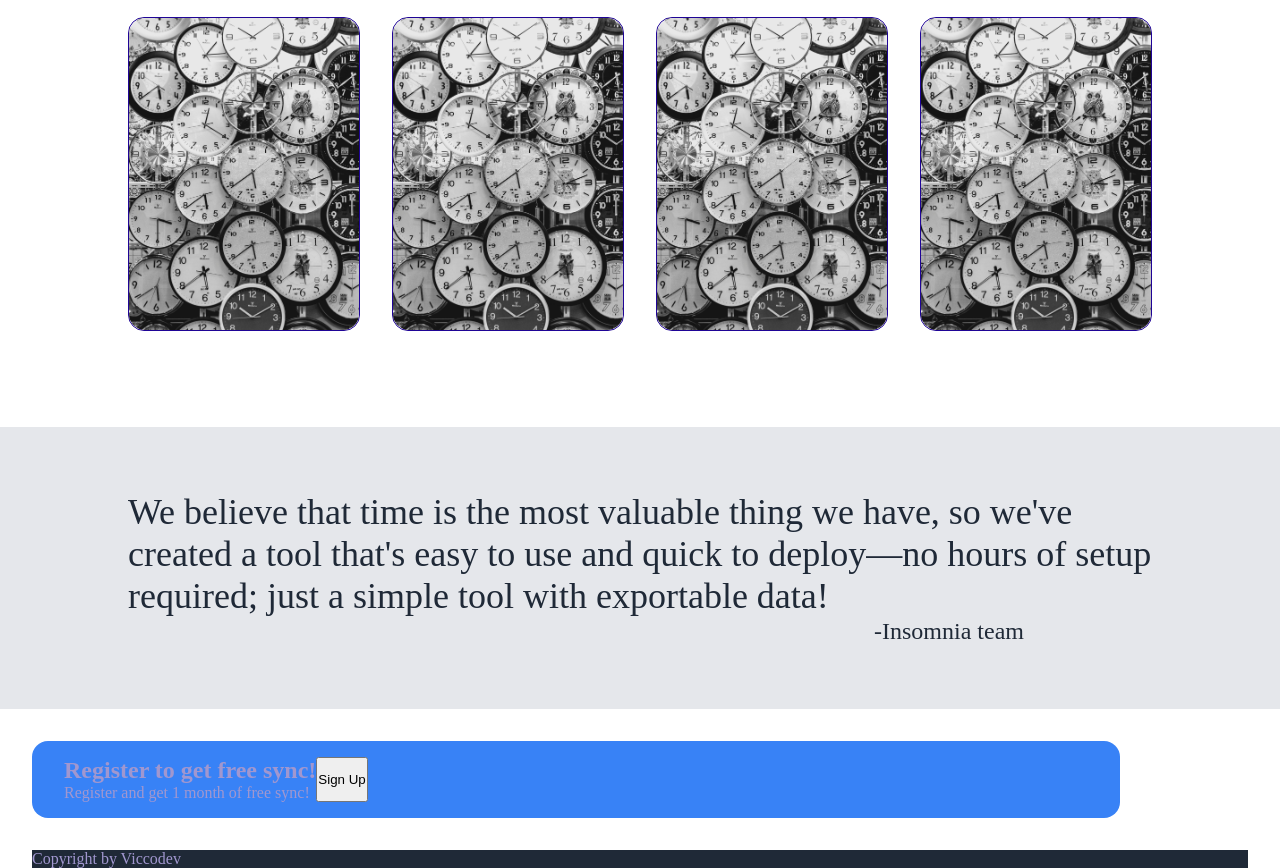
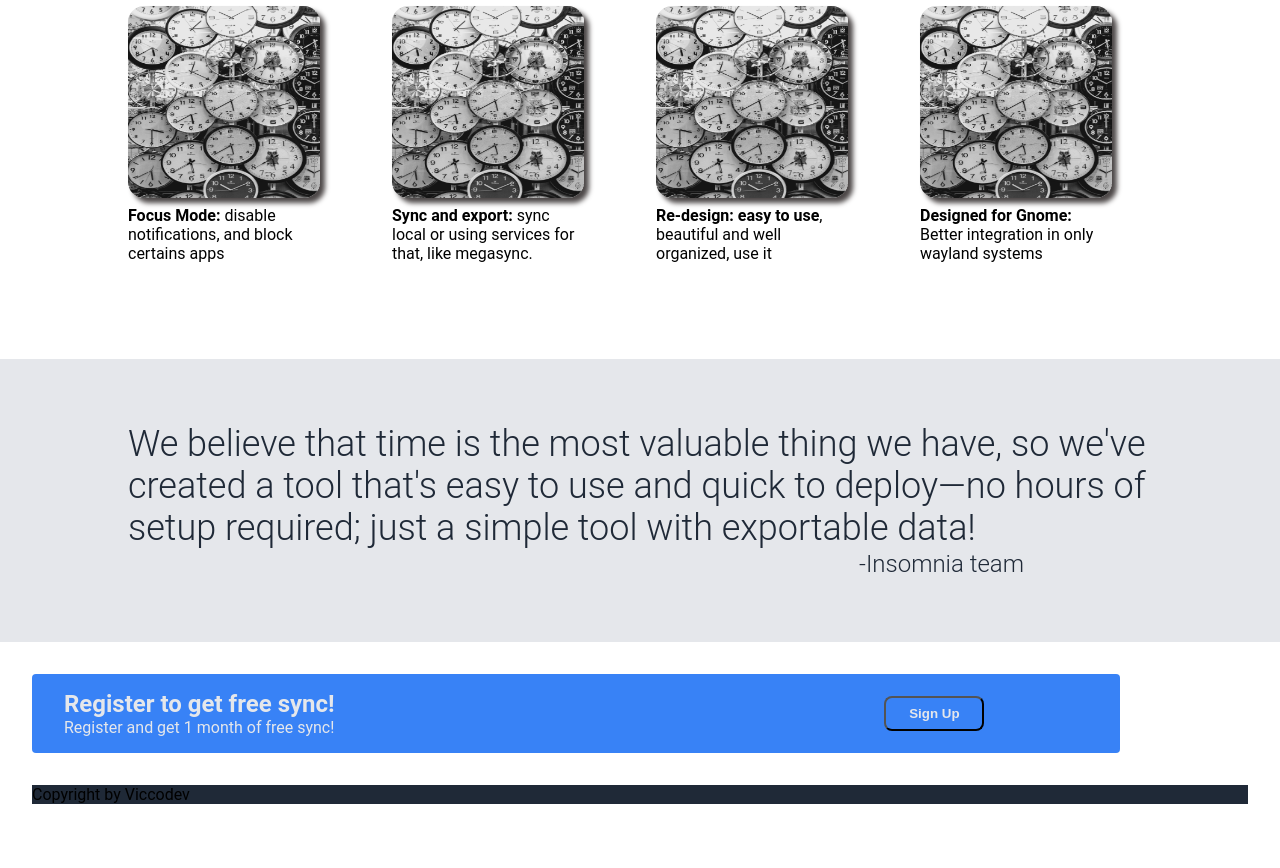
Before and after one commit to viccodev/Landing-Page-Project-TOP, a plain HTML site: page index.html in a window 1280 px wide. Shown: the part 617-1485 px from the top of the page. After the commit the page ends 1421 px from the top, so only its background shows below. Drawn offline with Linux system fonts and the light colour scheme.

Commit message:
Finishing styles, thinking in original ideas, i dont have one xd

```diff
--- a/index.html
+++ b/index.html
@@ -11,7 +11,7 @@
 <body>
     <div class="section-one">
         <header>
-            <img src="logo.png" alt="here  gnome-pomodoro logo">
+            <img src="resources/Pasted image.png" alt="here  gnome-pomodoro logo">
             <nav>
                 <ul>
                     <li>Home</li>
@@ -38,17 +38,21 @@
         <div class="example-image-container">
             <div class="contained-image">
                 <img src="resources/pexels-andrey-grushnikov-223358-707676.jpg" alt="example image">
+                <p><strong>Focus Mode:</strong> disable notifications, and block certains apps</p>
             </div>
             <div class="contained-image">
                 <img src="resources/pexels-andrey-grushnikov-223358-707676.jpg" alt="example image">
+                <p><strong>Sync and export:</strong> sync local or using services for that, like megasync.</p>
             </div>
 
             <div class="contained-image">
                 <img src="resources/pexels-andrey-grushnikov-223358-707676.jpg" alt="example image">
+                <p><strong>Re-design: easy to use</strong>, beautiful and well organized, use it </p>
             </div>
 
             <div class="contained-image">
                 <img src="resources/pexels-andrey-grushnikov-223358-707676.jpg" alt="example image">
+                <p><strong>Designed for Gnome:</strong> Better integration in only wayland systems</p>
             </div>
         </div>
     </div>
@@ -69,7 +73,7 @@
                 <p>Register and get 1 month of free sync!</p>
             </div>
 
-            <button>Sign Up</button>
+            <div class="button-finale"><button>Sign Up</button></div>
         </section>
         <footer>Copyright by Viccodev</footer>
     </div>
--- a/style.css
+++ b/style.css
@@ -7,6 +7,13 @@ body {
     height: 100vh;
     display: flex;
     flex-direction: column;
+    font-family: Roboto, system-ui, -apple-system, BlinkMacSystemFont, 'Segoe UI', Oxygen, Ubuntu, Cantarell, 'Open Sans', 'Helvetica Neue', sans-serif;
+}
+
+header > img {
+    border-radius: 6px;
+    height: auto;
+    width: 20vw;
 }
 
 .section-one {
@@ -18,6 +25,14 @@ body {
     align-items: center;
     padding: 32px 0px;
 }
+button {
+    background-color: #3882F6;
+    padding: 4px;
+    border-radius: 8px;
+    width: 80px;
+    color: #E5E7Eb;
+    font-weight: bold;
+}
 header {
     display: flex;
     justify-content: space-between;
@@ -28,6 +43,12 @@ header > nav > ul {
     display: flex;
     gap: 16px;
 }
+nav > ul > li {
+    border-radius: 16px;
+    border: #1e2836 solid 2px ;
+    padding: 4px;
+    box-shadow: -1px -2px 5px #0a0e14;
+}
 .intro-container {
     display: flex;
     width: 80vw;
@@ -37,14 +58,17 @@ header > nav > ul {
 .intro {
     width: 50%;
     flex: 1;
+    display: flex;
+    flex-direction: column;
+    gap: 8px;
 }
 .main-image-container {
-    width: 50vw;
+    width: 100%;
     height: 100%;
     flex: 1;
 }
 .main-image-container > img {
-    width: 100%;
+    width: 400px;
     height: auto;
     border-radius: 9%;
 }
@@ -54,9 +78,11 @@ header > nav > ul {
     display: flex;
     flex-direction: column;
     align-items: center;
-    padding: 32px 0px;
+    padding: 32px 32px;
     gap: 32px;
     margin-bottom: 64px;
+    flex-wrap: wrap
+
 }
 
 .section-two > h1,
@@ -70,18 +96,28 @@ header > nav > ul {
 
 .contained-image {
     display: flex;
-    border: 1px solid rgb(31, 4, 150);
     border-radius: 16px;
     flex: 1;
+    flex-direction: column;
+    height: max-content;
+    width: 15vw;
+    gap: 8px;
+
 }
 .contained-image > img {
     display: flex;
     flex: 1 1 0;
-    height: auto;
+    width: 15vw;
+    height: 15vw;
     border-radius: 16px;
-    width: 130px;
+    box-shadow: 5px 5px 5px rgb(77, 72, 72);
 }
 
+.contained-image > p {
+    height: 120px;
+    width: 15vw;
+    flex: 1;
+}
 
 .section-three {
     background-color: #E5E7Eb;
@@ -110,7 +146,7 @@ header > nav > ul {
 .section-four {
     display: flex;
     background-color: white;
-    color: rgb(161, 151, 207);
+    color: black;
     flex-direction: column;
     padding: 32px 32px 0px 32px;
     gap: 32px;
@@ -120,11 +156,24 @@ header > nav > ul {
     padding: 16px 32px;
     width: 80vw;
     background-color: #3882F6;
-    border-radius: 16px;
+    border-radius: 4px;
+    color: #E5E7Eb;
 }
 
 .advice-container {
+        width: 70%;
+}
 
+.button-finale {
+    display: flex;
+    align-items: center;
+    width: 30%;
+    justify-content: center;
+}
+
+.button-finale > button {
+    padding: 8px;
+    border-radius: 8px;
 }
 
 .advice-container > h1 {
```
Also changed, not shown: resources/ChatGPT Image Dec 9, 2025, 04_53_56 PM.png (added), resources/Pasted image (Copy).png (added), resources/Pasted image.png (added).
